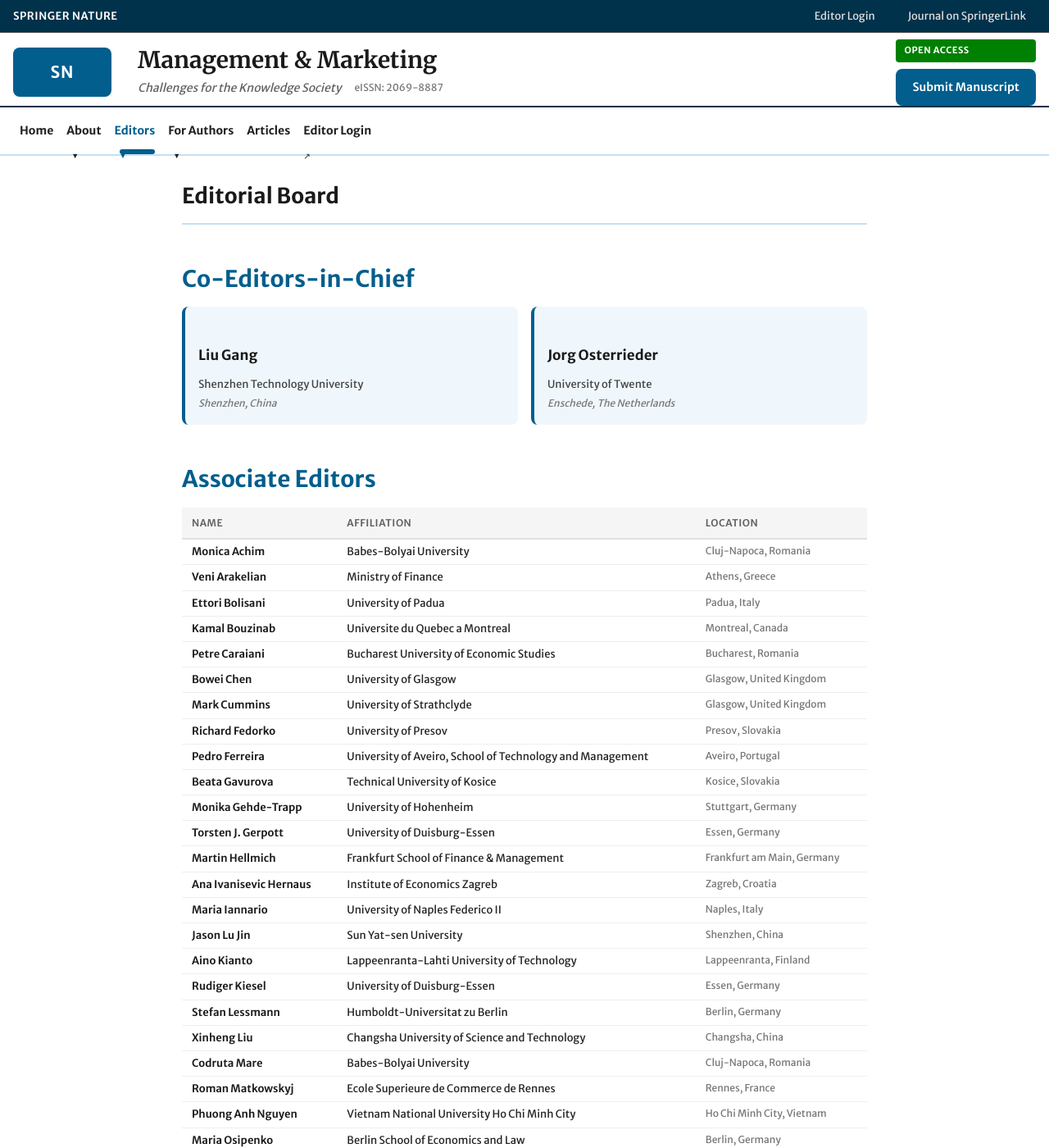
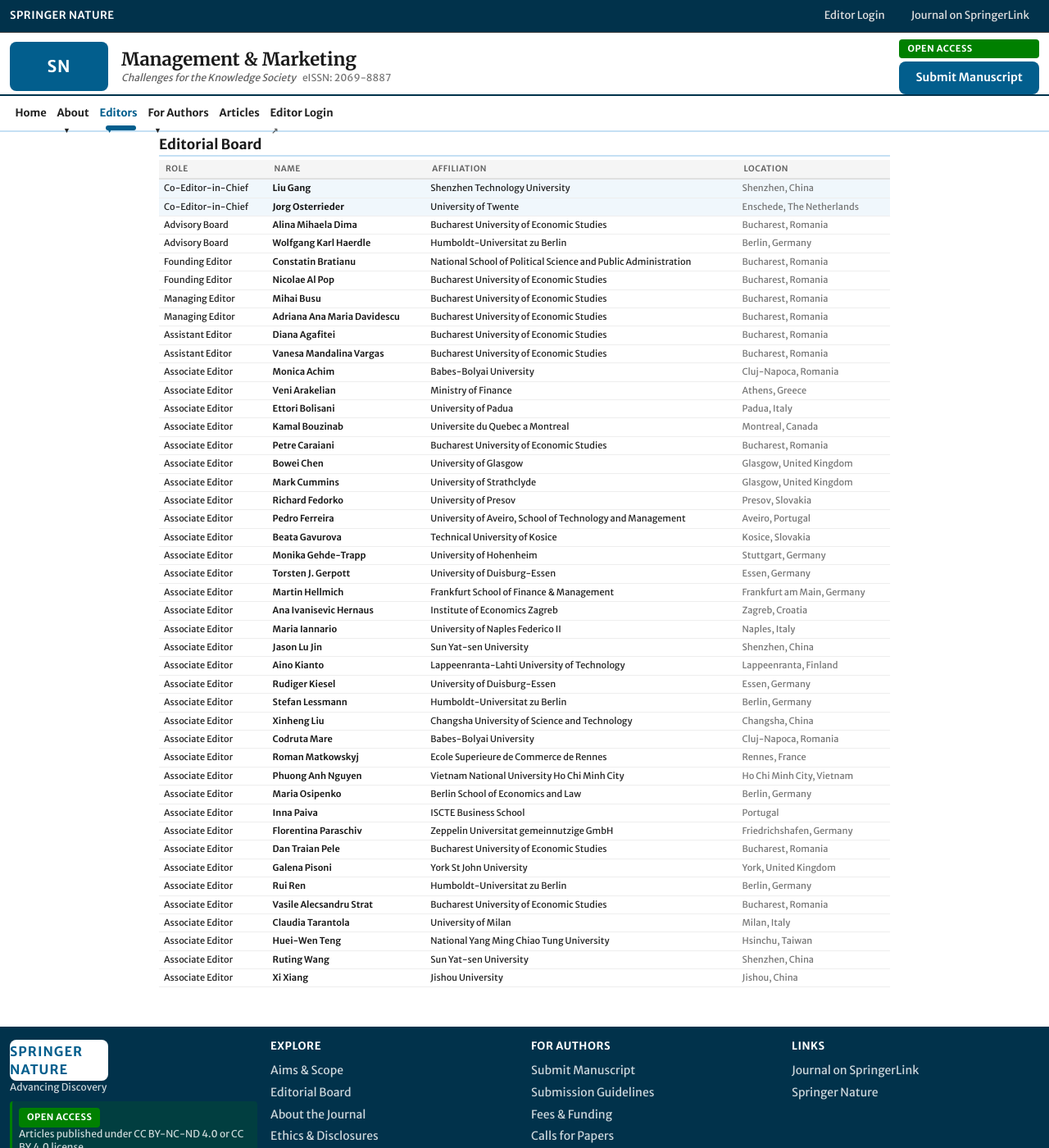
Before and after one commit to Digital-AI-Finance/management-and-marketing, a Jekyll site: the page built from website/editorial-board.html, in a window 1280 px wide and 1400 px high. Shown: the whole window at 82% size. Built offline with Jekyll 4.4.1, drawn with Linux system fonts in a browser that asks for light colours; some of the changed text lies outside the part shown.

Commit message:
Ultra-compact: reduce all spacing and font sizes across entire site
Pass 2 compaction: spacing vars halved (md=8px, lg=12px, xl=16px),
body font clamp(.875rem-1rem), headings reduced (h1=1.5rem),
editorial board as single flat table, nav/footer/sidebar/cards all
tighter. Fixes --spacing-lg/md collision from pass 1.

Co-Authored-By: Claude Opus 4.6 <noreply@anthropic.com>

```diff
--- a/website/assets/css/main.css
+++ b/website/assets/css/main.css
@@ -51,13 +51,13 @@
     --font-body: 'Merriweather', serif;
 
     /* Spacing System */
-    --spacing-xs: 4px;
-    --spacing-sm: 8px;
-    --spacing-md: 16px;
-    --spacing-lg: 24px;
-    --spacing-xl: 32px;
-    --spacing-2xl: 48px;
-    --spacing-3xl: 64px;
+    --spacing-xs: 2px;
+    --spacing-sm: 4px;
+    --spacing-md: 8px;
+    --spacing-lg: 12px;
+    --spacing-xl: 16px;
+    --spacing-2xl: 24px;
+    --spacing-3xl: 32px;
 
     /* Border Radius */
     --radius-sm: 4px;
@@ -96,8 +96,8 @@ html {
 
 body {
     font-family: var(--font-ui);
-    font-size: clamp(1rem, 4vw, 1.125rem);
-    line-height: 1.8;
+    font-size: clamp(.875rem, 3.5vw, 1rem);
+    line-height: 1.4;
     color: var(--springer-body-text);
     background-color: #fff;
     -webkit-font-smoothing: antialiased;
@@ -108,7 +108,7 @@ body {
 .container {
     max-width: var(--max-width);
     margin: 0 auto;
-    padding: 0 16px;
+    padding: 0 12px;
 }
 
 /* ========== Typography ========== */
@@ -116,20 +116,20 @@ h1, h2, h3, h4, h5, h6 {
     font-family: var(--font-ui);
     font-weight: 600;
     line-height: 1.3;
-    margin: 0 0 var(--spacing-md) 0;
+    margin: 0 0 var(--spacing-xs) 0;
     color: var(--springer-gray-900);
 }
 
-h1 { font-size: 2.25rem; font-weight: 700; }
-h2 { font-size: 1.75rem; font-weight: 700; }
-h3 { font-size: 1.5rem; font-weight: 600; }
-h4 { font-size: 1.25rem; font-weight: 600; }
-h5 { font-size: 1.125rem; font-weight: 600; }
-h6 { font-size: 1rem; font-weight: 600; }
+h1 { font-size: 1.5rem; font-weight: 700; }
+h2 { font-size: 1.25rem; font-weight: 700; }
+h3 { font-size: 1rem; font-weight: 600; }
+h4 { font-size: .9375rem; font-weight: 600; }
+h5 { font-size: .875rem; font-weight: 600; }
+h6 { font-size: .8125rem; font-weight: 600; }
 
 p {
-    margin: 0 0 var(--spacing-md) 0;
-    line-height: 1.8;
+    margin: 0 0 var(--spacing-sm) 0;
+    line-height: 1.4;
 }
 
 a {
@@ -318,7 +318,7 @@ a:focus {
 
 .journal-title {
     font-family: var(--font-body);
-    font-size: 28px;
+    font-size: 22px;
     font-weight: 700;
     color: var(--springer-gray-900);
     margin: 0 0 var(--spacing-xs) 0;
@@ -342,7 +342,7 @@ a:focus {
 }
 
 .journal-tagline {
-    font-size: 14px;
+    font-size: 12px;
     color: var(--springer-gray-600);
     font-style: italic;
 }
@@ -438,9 +438,9 @@ a:focus {
 
 .nav-link {
     display: block;
-    padding: 1rem .5rem;
+    padding: .75rem .4rem;
     color: var(--springer-body-text);
-    font-size: .875rem;
+    font-size: .8125rem;
     font-weight: 700;
     text-decoration: none;
     position: relative;
@@ -568,7 +568,7 @@ a:focus {
 }
 
 .content-wrapper {
-    padding: var(--spacing-xl) 0;
+    padding: var(--spacing-sm) 0;
 }
 
 /* ========== Two-Column Layout ========== */
@@ -590,14 +590,14 @@ a:focus {
 .article-list {
     display: flex;
     flex-direction: column;
-    gap: var(--spacing-lg);
+    gap: var(--spacing-md);
 }
 
 .article-item {
     background-color: var(--springer-white);
     border: 1px solid var(--springer-gray-300);
     border-radius: var(--radius-md);
-    padding: var(--spacing-lg);
+    padding: var(--spacing-md);
     transition: all 0.2s ease;
 }
 
@@ -635,7 +635,7 @@ a:focus {
 }
 
 .article-title-link {
-    font-size: 20px;
+    font-size: 14px;
     font-weight: 700;
     color: var(--springer-gray-900);
     line-height: 1.4;
@@ -673,8 +673,8 @@ a:focus {
 
 .article-excerpt {
     font-family: var(--font-body);
-    font-size: 15px;
-    line-height: 1.7;
+    font-size: 12px;
+    line-height: 1.4;
     color: var(--springer-gray-700);
     margin-bottom: var(--spacing-md);
 }
@@ -709,22 +709,22 @@ a:focus {
     background-color: var(--springer-white);
     border: 1px solid var(--springer-gray-300);
     border-radius: var(--radius-md);
-    padding: var(--spacing-lg);
-    margin-bottom: var(--spacing-lg);
+    padding: var(--spacing-sm);
+    margin-bottom: var(--spacing-sm);
     box-shadow: var(--shadow-sm);
 }
 
 .widget-title {
-    font-size: 18px;
+    font-size: 13px;
     font-weight: 700;
     color: var(--springer-gray-900);
-    margin-bottom: var(--spacing-md);
+    margin-bottom: var(--spacing-sm);
     padding-bottom: var(--spacing-sm);
     border-bottom: 2px solid var(--springer-blue);
 }
 
 .widget-content {
-    font-size: 14px;
+    font-size: 12px;
     color: var(--springer-gray-700);
 }
 
@@ -745,7 +745,7 @@ a:focus {
 
 .widget-link {
     color: var(--springer-gray-800);
-    font-size: 14px;
+    font-size: 12px;
     display: block;
 }
 
@@ -762,13 +762,13 @@ a:focus {
 
 .metric-card {
     text-align: center;
-    padding: var(--spacing-md);
+    padding: var(--spacing-sm);
     background-color: var(--springer-blue-light);
     border-radius: var(--radius-md);
 }
 
 .metric-card-value {
-    font-size: 28px;
+    font-size: 22px;
     font-weight: 700;
     color: var(--springer-blue);
     display: block;
@@ -829,7 +829,7 @@ a:focus {
 .alert-box {
     background-color: var(--springer-blue-light);
     border-left: 4px solid var(--springer-blue);
-    padding: var(--spacing-md);
+    padding: var(--spacing-xs) var(--spacing-sm);
     border-radius: var(--radius-sm);
     margin-bottom: var(--spacing-md);
 }
@@ -839,14 +839,14 @@ a:focus {
 }
 
 .alert-title {
-    font-size: 14px;
+    font-size: 12px;
     font-weight: 700;
     color: var(--springer-gray-900);
     margin-bottom: var(--spacing-xs);
 }
 
 .alert-text {
-    font-size: 13px;
+    font-size: 11px;
     color: var(--springer-gray-700);
     margin-bottom: var(--spacing-sm);
 }
@@ -859,20 +859,20 @@ a:focus {
 
 /* ========== Section Headers ========== */
 .section-header {
-    margin-bottom: var(--spacing-xl);
-    padding-bottom: var(--spacing-md);
+    margin-bottom: var(--spacing-sm);
+    padding-bottom: var(--spacing-xs);
     border-bottom: 2px solid var(--springer-nav-border);
 }
 
 .section-title {
-    font-size: 26px;
+    font-size: 17px;
     font-weight: 700;
     color: var(--springer-gray-900);
     margin: 0;
 }
 
 .section-description {
-    font-size: 15px;
+    font-size: 12px;
     color: var(--springer-gray-600);
     margin-top: var(--spacing-sm);
 }
@@ -881,14 +881,14 @@ a:focus {
 .board-grid {
     display: grid;
     grid-template-columns: repeat(auto-fill, minmax(280px, 1fr));
-    gap: var(--spacing-lg);
+    gap: var(--spacing-sm);
 }
 
 .editor-card {
     background-color: var(--springer-white);
     border: 1px solid var(--springer-gray-300);
     border-radius: var(--radius-md);
-    padding: var(--spacing-lg);
+    padding: var(--spacing-xs);
     text-align: center;
     transition: all 0.2s ease;
 }
@@ -912,21 +912,21 @@ a:focus {
 }
 
 .editor-name {
-    font-size: 18px;
+    font-size: 13px;
     font-weight: 600;
     color: var(--springer-gray-900);
     margin-bottom: var(--spacing-sm);
 }
 
 .editor-affiliation {
-    font-size: 14px;
+    font-size: 11px;
     color: var(--springer-gray-600);
     margin-bottom: var(--spacing-xs);
     line-height: 1.5;
 }
 
 .editor-country {
-    font-size: 13px;
+    font-size: 10px;
     color: var(--springer-gray-500);
     font-style: italic;
 }
@@ -935,39 +935,39 @@ a:focus {
 .hero {
     background: linear-gradient(135deg, var(--springer-blue) 0%, var(--springer-blue-dark) 100%);
     color: var(--springer-white);
-    padding: var(--spacing-3xl) 0;
+    padding: var(--spacing-lg) 0;
     text-align: center;
     margin-bottom: var(--spacing-xl);
 }
 
 .hero-title {
-    font-size: 48px;
+    font-size: 26px;
     font-weight: 900;
     margin-bottom: var(--spacing-md);
     color: var(--springer-white);
 }
 
 .hero-subtitle {
-    font-size: 24px;
+    font-size: 15px;
     font-weight: 300;
     margin-bottom: var(--spacing-lg);
     opacity: 0.95;
 }
 
 .hero-description {
-    font-size: 18px;
+    font-size: 13px;
     max-width: 800px;
     margin: 0 auto var(--spacing-xl);
-    line-height: 1.8;
+    line-height: 1.5;
     opacity: 0.9;
 }
 
 .hero-cta {
     display: inline-block;
-    padding: 16px 32px;
+    padding: 10px 24px;
     background-color: var(--springer-white);
     color: var(--springer-blue);
-    font-size: 16px;
+    font-size: 14px;
     font-weight: 700;
     border-radius: var(--radius-md);
     transition: all 0.3s ease;
@@ -985,18 +985,18 @@ a:focus {
     max-width: 900px;
     margin: 0 auto;
     background-color: var(--springer-white);
-    padding: var(--spacing-xl);
+    padding: var(--spacing-sm);
     border-radius: var(--radius-md);
 }
 
 .content-page h2 {
-    margin-top: var(--spacing-2xl);
+    margin-top: var(--spacing-lg);
     margin-bottom: var(--spacing-md);
     color: var(--springer-blue);
 }
 
 .content-page h3 {
-    margin-top: var(--spacing-xl);
+    margin-top: var(--spacing-md);
     margin-bottom: var(--spacing-md);
 }
 
@@ -1049,7 +1049,7 @@ tbody tr:hover {
 .site-footer {
     background-color: var(--springer-blue-dark);
     color: #fff;
-    padding: 32px 0;
+    padding: 16px 0;
     margin-top: var(--spacing-3xl);
 }
 
@@ -1062,7 +1062,7 @@ tbody tr:hover {
 
 .footer-column h3 {
     color: var(--springer-white);
-    font-size: 1rem;
+    font-size: .8125rem;
     font-weight: 700;
     margin-bottom: var(--spacing-md);
     text-transform: uppercase;
@@ -1070,8 +1070,8 @@ tbody tr:hover {
 }
 
 .footer-text {
-    font-size: 14px;
-    line-height: 1.7;
+    font-size: 12px;
+    line-height: 1.4;
     margin-bottom: var(--spacing-md);
     color: rgba(255,255,255,.8);
 }
@@ -1190,8 +1190,8 @@ tbody tr:hover {
 /* ========== Quick Links ========== */
 .quick-links {
     display: grid;
-    grid-template-columns: repeat(auto-fit, minmax(260px, 1fr));
-    gap: var(--spacing-lg);
+    grid-template-columns: repeat(auto-fit, minmax(200px, 1fr));
+    gap: var(--spacing-sm);
     margin-bottom: var(--spacing-xl);
 }
 
@@ -1199,7 +1199,7 @@ tbody tr:hover {
     background-color: var(--springer-white);
     border: 2px solid var(--springer-gray-300);
     border-radius: var(--radius-md);
-    padding: var(--spacing-xl);
+    padding: var(--spacing-sm);
     text-align: center;
     transition: all 0.3s ease;
 }
@@ -1211,13 +1211,13 @@ tbody tr:hover {
 
 .quick-link-card h3 {
     color: var(--springer-blue);
-    font-size: 20px;
+    font-size: 14px;
     margin-bottom: var(--spacing-md);
 }
 
 .quick-link-card p {
     color: var(--springer-gray-600);
-    font-size: 14px;
+    font-size: 11px;
     margin-bottom: 0;
 }
 
@@ -1776,7 +1776,7 @@ tbody tr:hover {
 .eic-card {
     background: var(--springer-blue-light);
     border-left: 4px solid var(--springer-blue);
-    padding: var(--spacing-md);
+    padding: var(--spacing-sm);
     border-radius: var(--radius-md);
 }
 
@@ -1804,13 +1804,13 @@ tbody tr:hover {
 .editors-table {
     width: 100%;
     border-collapse: collapse;
-    font-size: 13px;
+    font-size: 11px;
 }
 
 .editors-table th {
-    padding: 8px 12px;
+    padding: 4px 8px;
     text-align: left;
-    font-size: 12px;
+    font-size: 10px;
     text-transform: uppercase;
     letter-spacing: 0.5px;
     color: var(--springer-gray-600);
@@ -1819,7 +1819,7 @@ tbody tr:hover {
 }
 
 .editors-table td {
-    padding: 6px 12px;
+    padding: 3px 6px;
     border-bottom: 1px solid var(--springer-gray-200);
     vertical-align: top;
     line-height: 1.4;
@@ -1838,7 +1838,7 @@ tbody tr:hover {
 .editors-table .ed-loc {
     white-space: nowrap;
     color: var(--springer-gray-500);
-    font-size: 12px;
+    font-size: 11px;
 }
 
 .compact-roles-grid {
@@ -1864,9 +1864,9 @@ tbody tr:hover {
 }
 
 .compact-editor-list li {
-    padding: 6px 0;
+    padding: 4px 0;
     border-bottom: 1px solid var(--springer-gray-200);
-    font-size: 13px;
+    font-size: 12px;
     line-height: 1.4;
 }
 
@@ -1881,12 +1881,18 @@ tbody tr:hover {
 .compact-editor-list li span {
     color: var(--springer-gray-500);
     font-size: 12px;
+}
+
+.eic-highlight {
+    background-color: var(--springer-blue-light);
 }
 
 @media (max-width: 768px) {
     .eic-row { grid-template-columns: 1fr; }
     .compact-roles-grid { grid-template-columns: 1fr; }
     .editors-table .ed-loc { display: none; }
+    .editors-table th:first-child,
+    .editors-table td:first-child { display: none; }
 }
 
 /* ---------- Calls for Papers ---------- */
@@ -1895,7 +1901,7 @@ tbody tr:hover {
     border: 1px solid var(--springer-gray-200);
     border-left: 4px solid var(--springer-blue);
     border-radius: var(--radius-sm);
-    padding: var(--spacing-lg);
+    padding: var(--spacing-sm);
     margin-bottom: var(--spacing-xl);
 }
 
@@ -1917,7 +1923,7 @@ tbody tr:hover {
 }
 
 .cfp-title {
-    font-size: 22px;
+    font-size: 16px;
     font-weight: 700;
     color: var(--springer-gray-900);
     margin: 0 0 var(--spacing-sm) 0;
@@ -1959,7 +1965,7 @@ tbody tr:hover {
 .cfp-themes li {
     margin-bottom: var(--spacing-xs);
     line-height: 1.6;
-    font-size: 14px;
+    font-size: 11px;
 }
 
 .cfp-closing {
@@ -2046,7 +2052,7 @@ tbody tr:hover {
 .team-table-copyable {
     width: 100%;
     border-collapse: collapse;
-    font-size: 13px;
+    font-size: 11px;
     user-select: text;
 }
 
@@ -2066,7 +2072,7 @@ tbody tr:hover {
 }
 
 .team-table-copyable td {
-    padding: 5px 10px;
+    padding: 2px 6px;
     border-bottom: 1px solid var(--springer-gray-200);
     vertical-align: middle;
     line-height: 1.4;
--- a/website/editorial-board.html
+++ b/website/editorial-board.html
@@ -9,89 +9,31 @@ description: Editorial board of Management & Marketing journal
     <h1 class="section-title">Editorial Board</h1>
   </div>
 
-  <!-- Co-Editors-in-Chief (cards — prominent) -->
-  <section class="mb-lg">
-    <h2>Co-Editors-in-Chief</h2>
-    <div class="eic-row">
-      {% for editor in site.data.editors %}
-        {% if editor.role == "Co-Editor-in-Chief" %}
-        <div class="eic-card">
-          <h3 class="eic-name">{{ editor.name }}</h3>
-          <p class="eic-affiliation">{{ editor.affiliation }}</p>
-          <p class="eic-country">{{ editor.city }}{% if editor.city != "" %}, {% endif %}{{ editor.country }}</p>
-        </div>
-        {% endif %}
-      {% endfor %}
-    </div>
-  </section>
-
-  <!-- Associate Editors (compact table) -->
-  <section class="mb-lg">
-    <h2>Associate Editors</h2>
+  <div class="table-responsive">
     <table class="editors-table">
-      <thead><tr><th>Name</th><th>Affiliation</th><th>Location</th></tr></thead>
+      <thead>
+        <tr>
+          <th>Role</th>
+          <th>Name</th>
+          <th>Affiliation</th>
+          <th>Location</th>
+        </tr>
+      </thead>
       <tbody>
-        {% for editor in site.data.editors %}
-          {% if editor.role == "Associate Editor" %}
-          <tr>
-            <td class="ed-name">{{ editor.name }}</td>
-            <td>{{ editor.affiliation }}</td>
-            <td class="ed-loc">{{ editor.city }}{% if editor.city != "" %}, {% endif %}{{ editor.country }}</td>
-          </tr>
-          {% endif %}
+        {% assign role_order = "Co-Editor-in-Chief,Advisory Board,Founding Editor,Managing Editor,Assistant Editor,Associate Editor" | split: "," %}
+        {% for role in role_order %}
+          {% for editor in site.data.editors %}
+            {% if editor.role == role %}
+            <tr{% if role == "Co-Editor-in-Chief" %} class="eic-highlight"{% endif %}>
+              <td>{{ editor.role }}</td>
+              <td class="ed-name"{% if role == "Co-Editor-in-Chief" %} style="font-weight:700"{% endif %}>{{ editor.name }}</td>
+              <td>{{ editor.affiliation }}</td>
+              <td class="ed-loc">{{ editor.city }}{% if editor.city != "" %}, {% endif %}{{ editor.country }}</td>
+            </tr>
+            {% endif %}
+          {% endfor %}
         {% endfor %}
       </tbody>
     </table>
-  </section>
-
-  <!-- Remaining roles in a compact 2-column grid -->
-  <div class="compact-roles-grid">
-    <!-- Founding Editors -->
-    <section>
-      <h3>Founding Editors</h3>
-      <ul class="compact-editor-list">
-        {% for editor in site.data.editors %}
-          {% if editor.role == "Founding Editor" %}
-          <li><strong>{{ editor.name }}</strong><br><span>{{ editor.affiliation }}, {{ editor.country }}</span></li>
-          {% endif %}
-        {% endfor %}
-      </ul>
-    </section>
-
-    <!-- Advisory Board -->
-    <section>
-      <h3>Advisory Board</h3>
-      <ul class="compact-editor-list">
-        {% for editor in site.data.editors %}
-          {% if editor.role == "Advisory Board" %}
-          <li><strong>{{ editor.name }}</strong><br><span>{{ editor.affiliation }}, {{ editor.country }}</span></li>
-          {% endif %}
-        {% endfor %}
-      </ul>
-    </section>
-
-    <!-- Managing Editors -->
-    <section>
-      <h3>Managing Editors</h3>
-      <ul class="compact-editor-list">
-        {% for editor in site.data.editors %}
-          {% if editor.role == "Managing Editor" %}
-          <li><strong>{{ editor.name }}</strong><br><span>{{ editor.affiliation }}, {{ editor.country }}</span></li>
-          {% endif %}
-        {% endfor %}
-      </ul>
-    </section>
-
-    <!-- Assistant Editors -->
-    <section>
-      <h3>Assistant Editors</h3>
-      <ul class="compact-editor-list">
-        {% for editor in site.data.editors %}
-          {% if editor.role == "Assistant Editor" %}
-          <li><strong>{{ editor.name }}</strong><br><span>{{ editor.affiliation }}, {{ editor.country }}</span></li>
-          {% endif %}
-        {% endfor %}
-      </ul>
-    </section>
   </div>
 </div>
```
